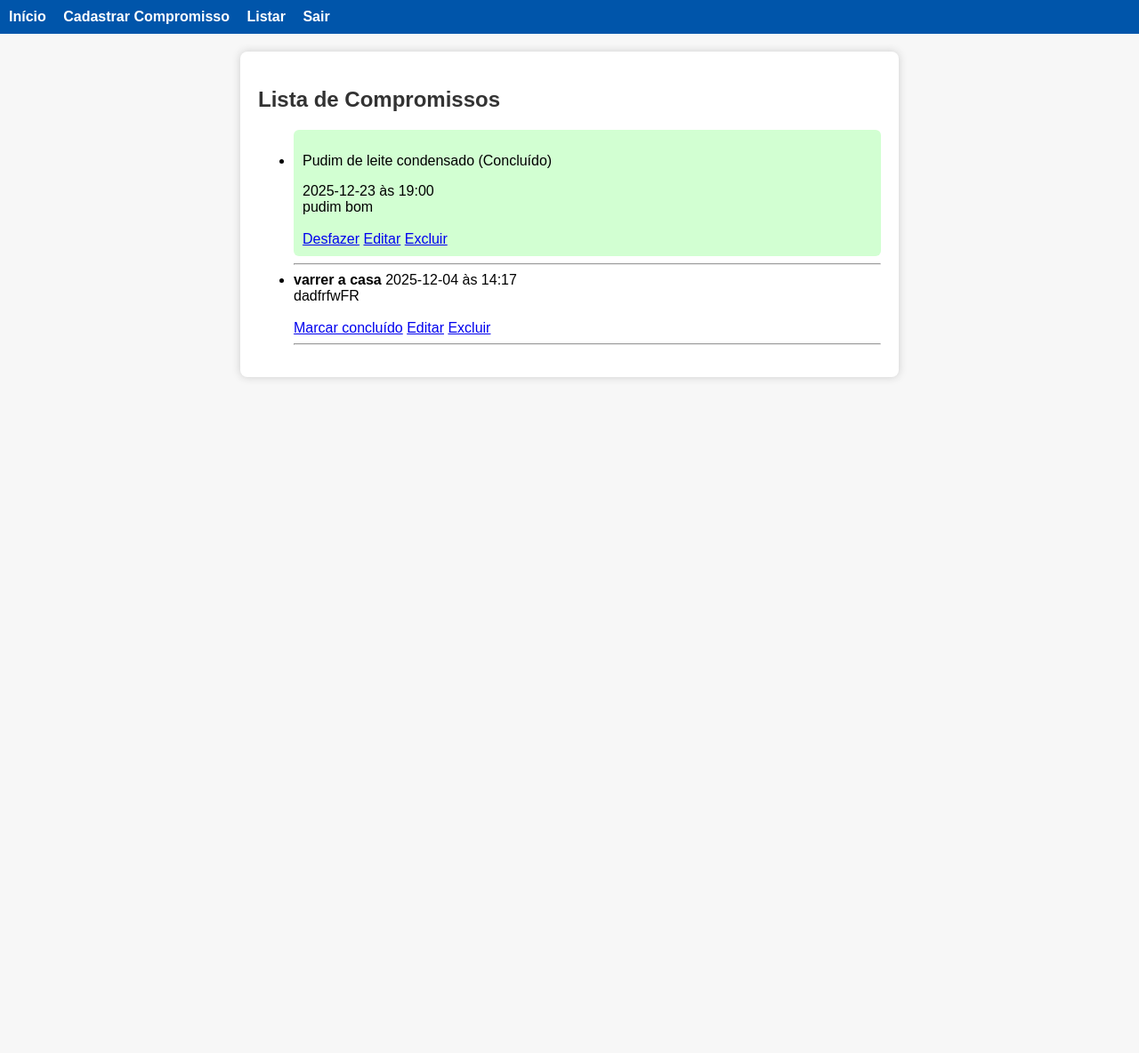
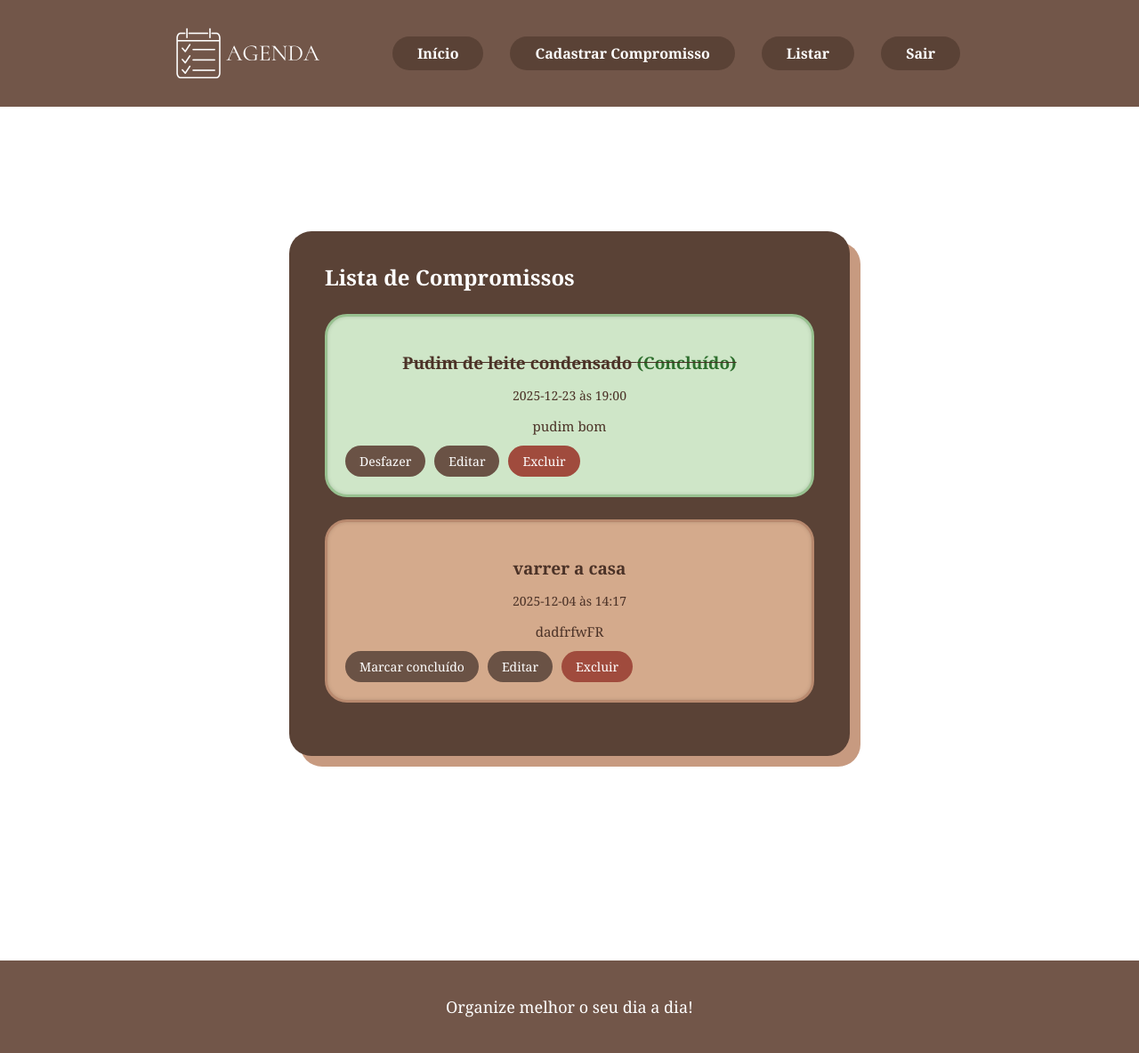
Before and after one commit to FranbryloB/Projeto-Agenda, a Flask app: page /listar in a window 1280 px wide. Shown: the whole page at 89% size. Before the commit the page ends 427 px from the top, so only its background shows below. Run offline with Flask 3, Linux system fonts and the light colour scheme; the visitor is signed in with stand-in values (Sample User, id 1); data comes from the database, SQL or seed files in the repository; both versions use the stored data as it was after the commit.

Commit message:
inserir logo, definição do css e melhor organização em algumas páginas no html

```diff
--- a/static/style.css
+++ b/static/style.css
@@ -1,81 +1,276 @@
 /* ======= ESTILO GERAL ======= */
-body {
-    font-family: Arial, sans-serif;
-    background-color: #f7f7f7;
+html, body {
+    height: 100%;
     margin: 0;
     padding: 0;
 }
 
-.container {
-    margin: 20px auto;
-    width: 80%;
-    max-width: 700px;
-    background: white;
-    padding: 20px;
-    border-radius: 8px;
-    box-shadow: 0px 0px 10px #ccc;
+
+body {
+    display: flex;
+    flex-direction: column;
+    margin: 0;
+    padding: 0;
+    background-color: #ffffff;
+    font-family: 'Georgia', serif;
 }
 
-/* ======= NAVBAR ======= */
+/* ======= NAVBAR SUPERIOR ======= */
+/* ======= NAVBAR SUPERIOR (código modificado) ======= */
 nav {
-    background: #0055aa;
-    padding: 10px;
+    background: #725649; /* marrom */
+    padding: 10px 25px; /* Ajustado para dar mais espaço vertical */
+    text-align: center;
+
+    /* NOVO: Para alinhar logo e links horizontalmente */
+    display: flex;
+    justify-content: center; /* Centraliza todo o conteúdo */
+    align-items: center;
+    flex-wrap: wrap; /* Permite quebrar linha em telas menores */
 }
 
+/* NOVO: Estilo para o link da logo, removendo o estilo de botão */
+.logo-link {
+    display: flex; /* Para centralizar a imagem dentro do link */
+    align-items: center;
+    background: none !important; /* Remove o fundo marrom do link */
+    padding: 0; /* Remove o padding do link */
+    margin: 0 40px 0 0; /* Adiciona margem à direita para separar dos outros links */
+    border-radius: 0;
+}
+
+/* NOVO: Estilo para a imagem da logo */
+.logo-nav {
+    height: 100px; /* Defina o tamanho da sua logo */
+    width: auto;
+    vertical-align: middle;
+}
+
+/* Estilo para os links de navegação (apenas ajustei a margem para melhor espaçamento) */
 nav a {
+    display: inline-block;
+    background: #5a4236;
+    color: #ffffff;
+    text-decoration: none;
+    padding: 8px 28px;
+    margin: 10px 15px; /* NOVO: Adicionado margem vertical para melhor espaçamento */
+    border-radius: 20px;
+    font-size: 16px;
+    font-weight: bold;
+    transition: 0.2s;
+}
+
+nav a:hover {
+    background: #4a372c;
+}
+
+/* ======= ÁREA CENTRAL ======= */
+.container {
+    flex: 1;
+    align-items: center;
+    justify-content: center;
+    align-content: center;
+    margin: 80px auto;
+    width: 80%;
+    max-width: 900px;
+    text-align: center;
+}
+
+/* ======= CARD CENTRAL ======= */
+.card-home {
+    background: #5a4236;      /* marrom escuro */
     color: white;
-    text-decoration: none;
-    margin-right: 15px;
+    padding: 40px 50px;
+    max-width: 450px;
+    margin: auto;
+    border-radius: 15px;
+
+    /* sombra bege com borda solta como na imagem */
+    box-shadow: 10px 10px 0px #c79a80;
+}
+
+/* texto dentro do card */
+.card-home h1 {
+    margin-top: 0;
+    font-size: 22px;
+}
+
+.card-home p {
+    margin-top: 15px;
+    line-height: 1.6;
+    font-size: 16px;
+}
+
+/* ======= RODAPÉ ======= */
+footer {
+    margin-top: 90px;
+    background: #725649;
+    padding: 40px;
+    text-align: center;
+    color: #ffffff;
+    font-size: 18px;
+}
+/* ======= CADASTRO ======= */
+ .card-form {
+    background: #5a4236;          /* Marrom escuro */
+    width: 550px;
+    margin: 60px auto;
+    padding: 35px 40px;
+    border-radius: 25px;
+    color: #ffffff;
+    position: relative;
+
+    /* sombra bege deslocada */
+    box-shadow: 12px 12px 0px #c79a80;
+}
+
+/* Título */
+.card-form h2 {
+    margin-top: 0;
+    text-align: left;
+    margin-bottom: 25px;
+}
+
+/* Labels */
+.card-form label {
+    display: block;
+    margin-top: 12px;
+    margin-bottom: 5px;
     font-weight: bold;
 }
 
-nav a:hover {
-    text-decoration: underline;
-}
-
-/* ======= TITULOS ======= */
-h1, h2 {
-    color: #333;
-}
-
-/* ======= FORMULÁRIOS ======= */
-form {
-    margin-top: 10px;
-}
-
-input[type="text"],
-input[type="date"],
-input[type="time"],
-textarea {
+/* Inputs e textarea */
+.card-form input[type="text"],
+.card-form input[type="date"],
+.card-form input[type="time"],
+.card-form input[type="password"],
+.card-form input[type="email"],
+.card-form textarea {
     width: 100%;
-    padding: 10px;
-    border: 1px solid #aaa;
-    border-radius: 5px;
-    margin-top: 5px;
+    padding: 12px;
+    border-radius: 25px;
+    border: 1px solid #d8c6bd;
+    outline: none;
+    background: transparent;
+    color: #fff;
     margin-bottom: 15px;
 }
 
-textarea {
-    height: 100px;
+/* textarea */
+.card-form textarea {
+    height: 90px;
     resize: none;
 }
 
-button {
-    background: #0055aa;
-    color: white;
+/* Botão */
+.card-form button {
+    background: #8b6d5c;
+    color: #fff;
+    padding: 10px 30px;
     border: none;
-    padding: 10px 18px;
-    border-radius: 5px;
+    border-radius: 20px;
     cursor: pointer;
-    font-size: 15px;
+    font-weight: bold;
+    display: block;
+    margin: 10px auto 0;
+    transition: 0.2s;
 }
 
-button:hover {
-    background: #003f80;
+.card-form button:hover {
+    background: #735545;
+}
+.link-form {
+    color: #ffffff;
+    background: #8b6d5c;
+    padding: 4px;
+    text-decoration: none;
+    border-radius: 5px;
 }
 
-.concluido {
-    background-color: #d2ffd2;
-    padding: 10px;
-    border-radius: 6px;
+
+
+/* ===== LISTA DE COMPROMISSOS ===== */
+
+.lista-compromissos {
+    margin-top: 20px;
 }
+
+.compromisso-item {
+    background: #d4aa8c;
+    padding: 20px;
+    margin: 25px 0;
+    border-radius: 25px;
+
+    /* aparência de bordas irregulares/imperfectas */
+    border: 3px solid #b8896e;
+    box-shadow: inset 0 0 4px rgba(0,0,0,0.15);
+
+    color: #4b3227;
+}
+
+/* Concluído */
+.comp-concluido {
+    background: #cfe6c8;
+    border-color: #98c190;
+}
+
+.comp-concluido .titulo {
+    text-decoration: line-through;
+}
+
+.done {
+    color: #2d6e2d;
+    font-weight: bold;
+}
+
+/* ---------- TEXTOS ---------- */
+.compromisso-item .titulo {
+    font-size: 19px;
+    font-weight: bold;
+    margin-bottom: 5px;
+}
+
+.compromisso-item .info {
+    font-size: 14px;
+    margin-bottom: 6px;
+}
+
+.compromisso-item .desc {
+    font-size: 15px;
+    margin-bottom: 12px;
+}
+
+/* ---------- BOTÕES ---------- */
+
+.botoes {
+    display: flex;
+    gap: 10px;
+    flex-wrap: wrap;
+}
+
+.btn {
+    background: #6a5245;
+    color: white;
+    padding: 8px 16px;
+    border-radius: 20px;
+    text-decoration: none;
+    font-size: 14px;
+    transition: 0.2s;
+}
+
+.btn:hover {
+    background: #563f33;
+}
+
+.btn-danger {
+    background: #a04b3d;
+}
+
+.btn-danger:hover {
+    background: #7d3a2f;
+}
+
+/* Remove as linhas <hr> da versão antiga */
+hr {
+    display: none;
+}
--- a/templates/base.html
+++ b/templates/base.html
@@ -8,6 +8,9 @@
 
 <body>
     <nav>
+        <a href="{{ url_for('index') }}" class="logo-link">
+            <img src="{{ url_for('static', filename='logo.png') }}" alt="Logo Agenda" class="logo-nav">
+        </a>
         <a href="{{ url_for('index') }}">Início</a>
 
         {% if session.get('usuario_id') %}
@@ -26,5 +29,8 @@
     <div class="container">
         {% block content %}{% endblock %}
     </div>
+    <footer>
+    Organize melhor o seu dia a dia!
+</footer>
 </body>
 </html>
--- a/templates/cadastro.html
+++ b/templates/cadastro.html
@@ -1,9 +1,12 @@
 {% extends 'base.html' %}
 
 {% block content %}
+
+<div class="card-form">
     <h2>Cadastrar Compromisso</h2>
 
     <form method="POST" action="{{ url_for('cadastrar') }}">
+
         <label>Título:</label>
         <input type="text" name="titulo" required>
 
@@ -18,4 +21,6 @@
 
         <button type="submit">Cadastrar</button>
     </form>
+</div>
+
 {% endblock %}
--- a/templates/index.html
+++ b/templates/index.html
@@ -3,6 +3,7 @@
 {% block title %}Início{% endblock %}
 
 {% block content %}
-<h1>Bem-vindo(a) à Agenda!</h1>
-<p>Use o menu acima para navegar.</p>
+<div class="card-home"><h1>Bem-vindo(a) a Agenda!</h1>
+<p>Use o menu acima para navegar.</p></div>
+
 {% endblock %}
--- a/templates/listar.html
+++ b/templates/listar.html
@@ -1,36 +1,46 @@
 {% extends 'base.html' %}
 
 {% block content %}
-<h2>Lista de Compromissos</h2>
 
 {% if compromissos %}
-    <ul>
+<div class="card-form">
+    <h2>Lista de Compromissos</h2>
+
+    <div class="lista-compromissos">
+
         {% for c in compromissos %}
-            <li class="{% if c.concluido %}concluido{% endif %}">
+        <div class="compromisso-item {% if c.concluido %}comp-concluido{% endif %}">
 
+            <p class="titulo">
                 {% if c.concluido %}
-                    <p>{{ c.titulo }} (Concluído)</p>
+                    {{ c.titulo }} <span class="done">(Concluído)</span>
                 {% else %}
-                    <strong>{{ c.titulo }}</strong>
+                    {{ c.titulo }}
+                {% endif %}
+            </p>
+
+            <p class="info">{{ c.data }} às {{ c.hora }}</p>
+            <p class="desc">{{ c.descricao }}</p>
+
+            <div class="botoes">
+                {% if not c.concluido %}
+                    <a class="btn" href="{{ url_for('concluir', id=c.id) }}">Marcar concluído</a>
+                {% else %}
+                    <a class="btn" href="{{ url_for('desfazer', id=c.id) }}">Desfazer</a>
                 {% endif %}
 
-                {{ c.data }} às {{ c.hora }} <br>
-                {{ c.descricao }} <br><br>
+                <a class="btn" href="{{ url_for('editar', id=c.id) }}">Editar</a>
+                <a class="btn btn-danger" href="{{ url_for('excluir', id=c.id) }}" onclick="return confirm('Excluir este compromisso?')">Excluir</a>
+            </div>
 
-                {% if not c.concluido %}
-                    <a href="{{ url_for('concluir', id=c.id) }}">Marcar concluído</a>
-                {% else %}
-                    <a href="{{ url_for('desfazer', id=c.id) }}">Desfazer</a>
-                {% endif %}
+        </div>
+        {% endfor %}
 
-                <a href="{{ url_for('editar', id=c.id) }}">Editar</a>
-                <a href="{{ url_for('excluir', id=c.id) }}" onclick="return confirm('Excluir este compromisso?')">Excluir</a>
+    </div>
 
-            </li>
-            <hr>
-        {% endfor %}
-    </ul>
+</div>
 {% else %}
     <p>Nenhum compromisso cadastrado.</p>
 {% endif %}
+
 {% endblock %}
--- a/templates/login.html
+++ b/templates/login.html
@@ -2,7 +2,7 @@
 
 {% block content %}
 <h2>Login</h2>
-
+<div class="card-form">
 <form method="POST">
     <label>Email:</label>
     <input type="email" name="email" required>
@@ -13,5 +13,5 @@
     <button type="submit">Entrar</button>
 </form>
 
-<p>Não tem conta? <a href="{{ url_for('register') }}">Cadastre-se</a></p>
+<p>Não tem conta? <a href="{{ url_for('register') }}" class="link-form">Cadastre-se</a></p></div>
 {% endblock %}
--- a/templates/register_user.html
+++ b/templates/register_user.html
@@ -2,7 +2,7 @@
 
 {% block content %}
 <h2>Criar Conta</h2>
-
+<div class="card-form">
 <form method="POST">
     <label>Nome:</label>
     <input type="text" name="nome" required>
@@ -16,5 +16,6 @@
     <button type="submit">Cadastrar</button>
 </form>
 
-<p>Já tem conta? <a href="{{ url_for('login') }}">Fazer login</a></p>
+<p>Já tem conta? <a href="{{ url_for('login') }}" class="link-form">Fazer login</a></p>
+</div>
 {% endblock %}
```
Also changed, not shown: agenda.db, static/logo.png (added). Lines whose indentation alone changed are shown as unchanged.
